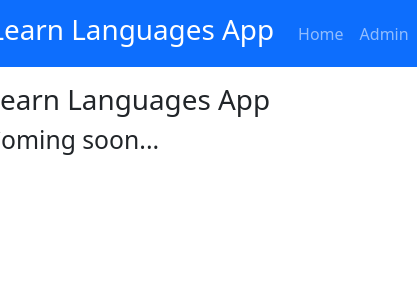
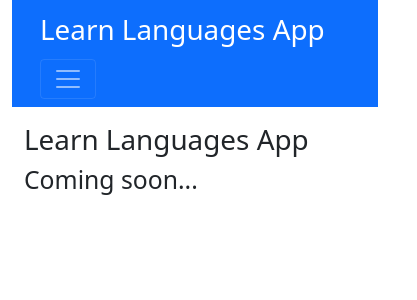
Before and after one commit to nordicirish/learn-languages-app, a React (Create React App) app in the folder frontend/: page / in a window 390 px wide. Shown: the top 300 px of the page, 417 px wide, since content can reach past the window. Built offline with nearby package versions, Linux system fonts and the light colour scheme.

Commit message:
Update NavBar.js : Add  bootsrap responsive behaviour to menu

```diff
--- a/frontend/src/components/NavBar.js
+++ b/frontend/src/components/NavBar.js
@@ -11,20 +11,25 @@ import Container from "react-bootstrap/esm/Container";
 const NavBar = () => {
   return (
     <>
-      <Navbar bg="primary" variant="dark">
+      <Navbar collapseOnSelect expand="lg" bg="primary" variant="dark">
+        <Container>
           <Navbar.Brand href="/">
             <h1>Learn Languages App</h1>
           </Navbar.Brand>
+          <Navbar.Toggle aria-controls="responsive-navbar-nav" />
+          <Navbar.Collapse id="responsive-navbar-nav">
             <Nav className="me-auto">
               <Nav.Item>
                 <Nav.Link href="/">Home</Nav.Link>
               </Nav.Item>
               <Nav.Item>
-            <Nav.Link eventKey="link-1" href="/admin">
+                <Nav.Link eventKey="link-1" href="/translations">
                   Admin
                 </Nav.Link>
               </Nav.Item>
             </Nav>
+          </Navbar.Collapse>
+        </Container>
       </Navbar>
     </>
   );
```
Lines whose indentation alone changed are shown as unchanged.
